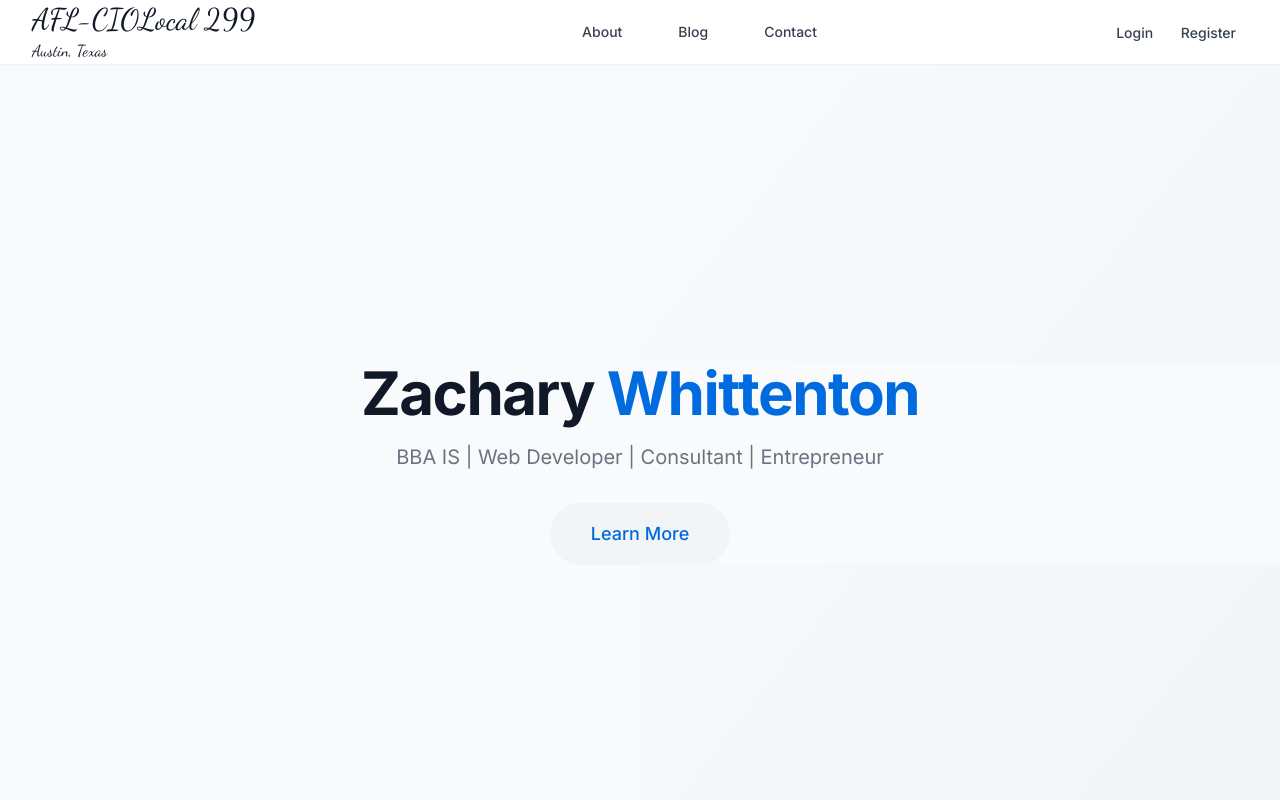
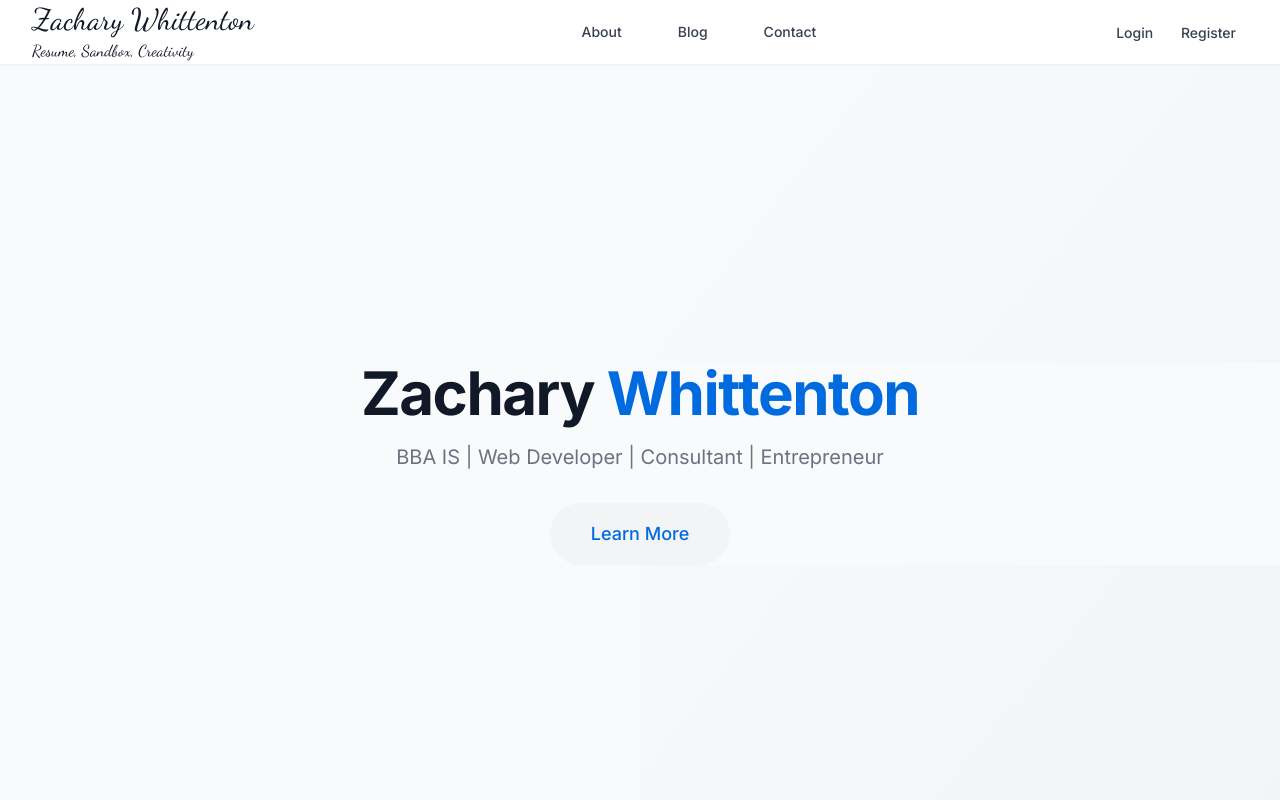
Before and after one commit to ZacharyWhittenton/Whittenton.me, an Angular app: page / in a window 1280 px wide. Shown: the top 800 px of the page. Built offline with nearby package versions, Linux system fonts and the light colour scheme.

Commit message:
Home: fixed text

```diff
--- a/src/app/shared/header/header.component.html
+++ b/src/app/shared/header/header.component.html
@@ -4,8 +4,8 @@
       <!-- Logo -->
       <div class="flex-shrink-0">
         <a routerLink="/" class="text-3xl font-script text-gray-900 hover:text-lemonade-pink transition-colors leading-tight">
-          <span class="block">AFL-CIOLocal 299</span>
-          <span class="block text-base">Austin, Texas</span>
+          <span class="block">Zachary Whittenton</span>
+          <span class="block text-base">Resume, Sandbox, Creativity</span>
         </a>
       </div>
 
```
